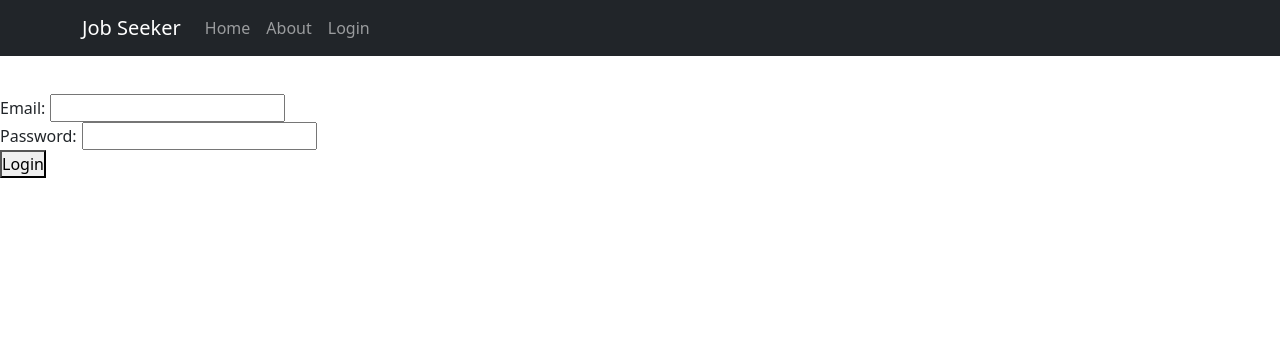
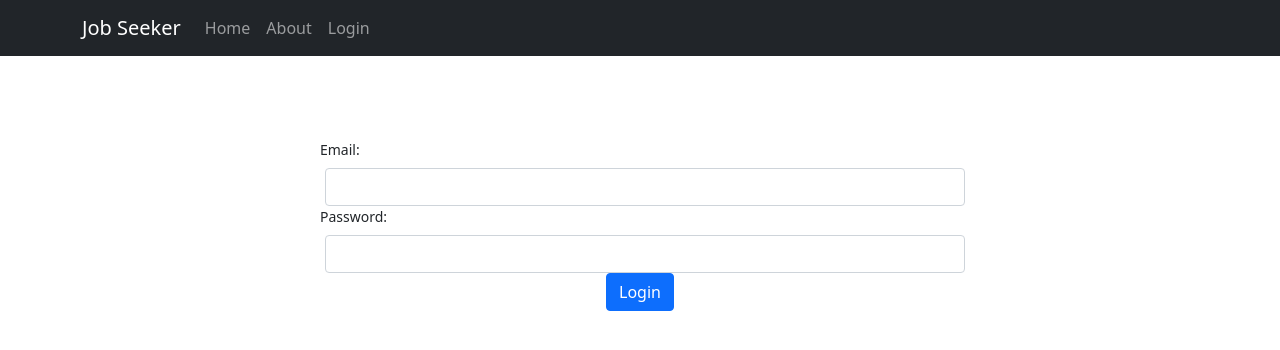
Before and after one commit to samueltanner/job_seeker_front, a React (Create React App) app: page /login in a window 1280 px wide. Shown: the top 350 px of the page. Built offline with nearby package versions, Linux system fonts and the light colour scheme.

Commit message:
adds button bootstrap styles, styles login

```diff
--- a/src/components/home.jsx
+++ b/src/components/home.jsx
@@ -1,5 +1,7 @@
 import React, { Component } from "react";
 import axios from "axios";
+import { Form, Button } from "react-bootstrap";
+
 
 class Home extends Component {
   state = {
@@ -53,7 +55,7 @@ class Home extends Component {
 
   render() {
     return (
-      <div className="signup-form">
+      <div className="signup-form margin-top">
         {/* <form onSubmit={this.handleSubmit}> */}
         <div className="text-danger">
           <ul>
@@ -62,28 +64,28 @@ class Home extends Component {
             ))}
           </ul>
         </div>
-        <form id="form" onSubmit={(e) => e.preventDefault()}>
-          <div className="row">
+        <Form id="form" onSubmit={(e) => e.preventDefault()}>
+          <div className="row margin-top">
             <label className="column" htmlFor="username">
               Username
             </label>
             <input className="column" type="text" name="username" id="username" onChange={this.handleChange} />
           </div>
 
-          <div className="row">
+          <div className="row margin-top">
             <label className="column" htmlFor="email">
               Email
             </label>
             <input className="column" type="text" name="email" id="email" onChange={this.handleChange} />
           </div>
-          <div className="row">
+          <div className="row margin-top">
             <label className="column" htmlFor="password">
               Password
             </label>
             <input className="column" autoComplete="new-password" type="password" name="password" id="password" onChange={this.handleChange} />
           </div>
 
-          <div className="row">
+          <div className="row margin-top">
             <label className="column" htmlFor="password_confirmation">
               Password Confirmation
             </label>
@@ -95,11 +97,11 @@ class Home extends Component {
               onChange={this.handleChange}
             />
           </div>
-          <div className="center">
+          <div className="center margin-top">
             {" "}
-            <button onClick={this.handleSubmit}>Create Account</button>
+            <Button onClick={this.handleSubmit}>Create Account</Button>
           </div>
-        </form>
+        </Form>
         {/* <button onClick={this.getUsers}>Get Me</button> */}
       </div>
     );
--- a/src/components/login.jsx
+++ b/src/components/login.jsx
@@ -1,6 +1,9 @@
 import axios from "axios";
 import React, { Component } from "react";
 import GoalSet from "./goalSet";
+import { Form, Button } from "react-bootstrap";
+
+
 // import axios from "axios";
 
 class Login extends Component {
@@ -105,21 +108,23 @@ class Login extends Component {
 
   render() {
     return (
-      <div>
-        <form id="form" onSubmit={(e) => e.preventDefault()}>
+      <div className="center margin-top">
+        <Form className="small" id="form" onSubmit={(e) => e.preventDefault()}>
           <div>
             <p className="text-danger">{this.state.errors}</p>
           </div>
-          <div>
-            <label htmlFor="email">Email:</label>
-            <input type="text" className="input-label" name="email" id="email" onChange={this.handleChange} />
+          <Form.Group>
+            <Form.Label htmlFor="email">Email:</Form.Label>
+            <Form.Control type="text" className="input-label" name="email" id="email" onChange={this.handleChange} />
+          </Form.Group>
+          <Form.Group>
+            <Form.Label htmlFor="password">Password:</Form.Label>
+            <Form.Control type="password" className="input-label" name="password" id="password" onChange={this.handleChange} />
+          </Form.Group>
+          <div className="center">
+          <Button onClick={this.handleSubmit}>Login</Button>
           </div>
-          <div>
-            <label htmlFor="password">Password:</label>
-            <input type="password" className="input-label" name="password" id="password" onChange={this.handleChange} />
-          </div>
-          <button onClick={this.handleSubmit}>Login</button>
-        </form>
+        </Form>
         {this.state.showModal ?  <GoalSet userGoals={this.state.userGoals} closeModal={this.closeModal} checkForUserGoals={this.checkForUserGoals} history={this.props.history}/> : null}
       </div>
     );
--- a/src/components/modal.jsx
+++ b/src/components/modal.jsx
@@ -1,5 +1,7 @@
 import React, { Component } from 'react';
 import axios from "axios";
+import { Button } from "react-bootstrap";
+
 
 
 
@@ -47,7 +49,7 @@ class Modal extends Component {
             ))}
         </div>
         <div className="center">
-      <button onClick={ this.props.closeModal }> Close Modal </button>
+      <Button onClick={ this.props.closeModal }> Close Modal </Button>
       </div>
     </div>
     </div>
--- a/src/components/navigation.jsx
+++ b/src/components/navigation.jsx
@@ -25,7 +25,7 @@ class Navigation extends Component {
       <div>
         <Navbar bg="dark" variant="dark">
           <Container>
-            <Navbar.Brand href="/dashboard">Job Seeker</Navbar.Brand>
+            <Navbar.Brand href="#">Job Seeker</Navbar.Brand>
             <Nav className="me-auto">
               <Nav.Link href="/">Home</Nav.Link>
               <Nav.Link href="/about">About</Nav.Link>
```
